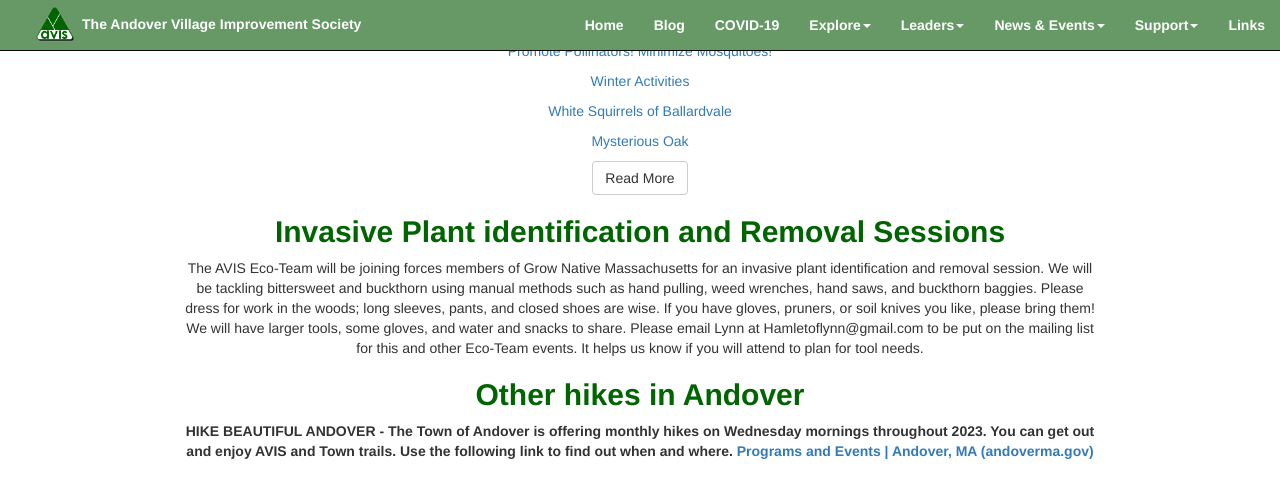
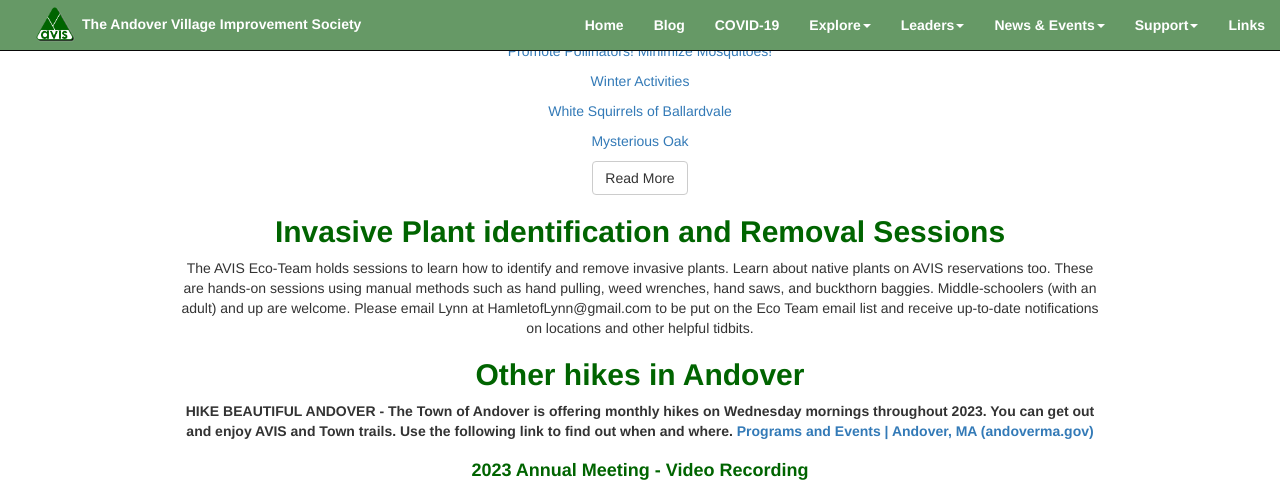
Before and after one commit to avisandover/avis-website, a Jekyll site: the page built from index.html, in a window 1280 px wide and 900 px high, scrolled down 864 px, cut to the strip 0-482 px from the top of the window. Built offline with Jekyll 4.4.1, drawn with Linux system fonts in a browser that asks for light colours; nearby versions of some CDN libraries.

Commit message:
Added new description

```diff
--- a/index.html
+++ b/index.html
@@ -160,16 +160,7 @@
 
           <h2>Invasive Plant identification and Removal Sessions</h2>
           <p>
-            The AVIS Eco-Team will be joining forces members of Grow Native Massachusetts for an invasive plant
-            identification and removal session. We will be tackling bittersweet and buckthorn using manual methods such
-            as hand pulling, weed wrenches, hand saws, and buckthorn baggies.
-
-            Please dress for work in the woods; long sleeves, pants, and closed shoes are wise. If you have gloves,
-            pruners, or soil knives you like, please bring them! We will have larger tools, some gloves, and water and
-            snacks to share.
-
-            Please email Lynn at Hamletoflynn@gmail.com to be put on the mailing list for this and other Eco-Team
-            events. It helps us know if you will attend to plan for tool needs.
+            The AVIS Eco-Team holds sessions to learn how to identify and remove invasive plants. Learn about native plants on AVIS reservations too. These are hands-on sessions using manual methods such as hand pulling, weed wrenches, hand saws, and buckthorn baggies. Middle-schoolers (with an adult) and up are welcome. Please email Lynn at HamletofLynn@gmail.com to be put on the Eco Team email list and receive up-to-date notifications on locations and other helpful tidbits.
           </p>
 
           <h2>Other hikes in Andover</h2>
```
